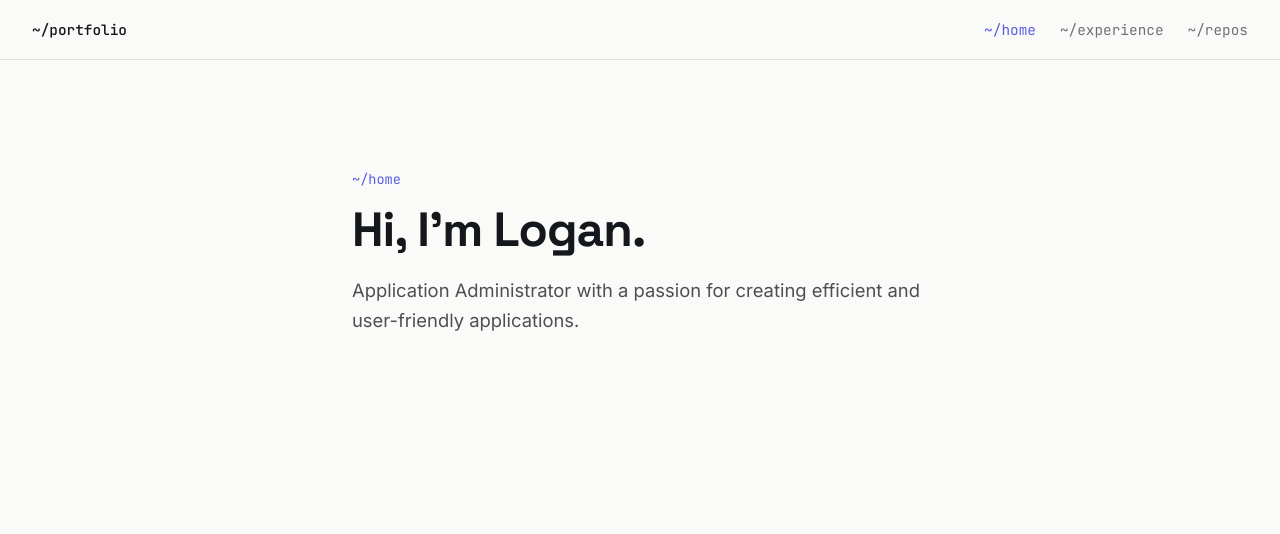
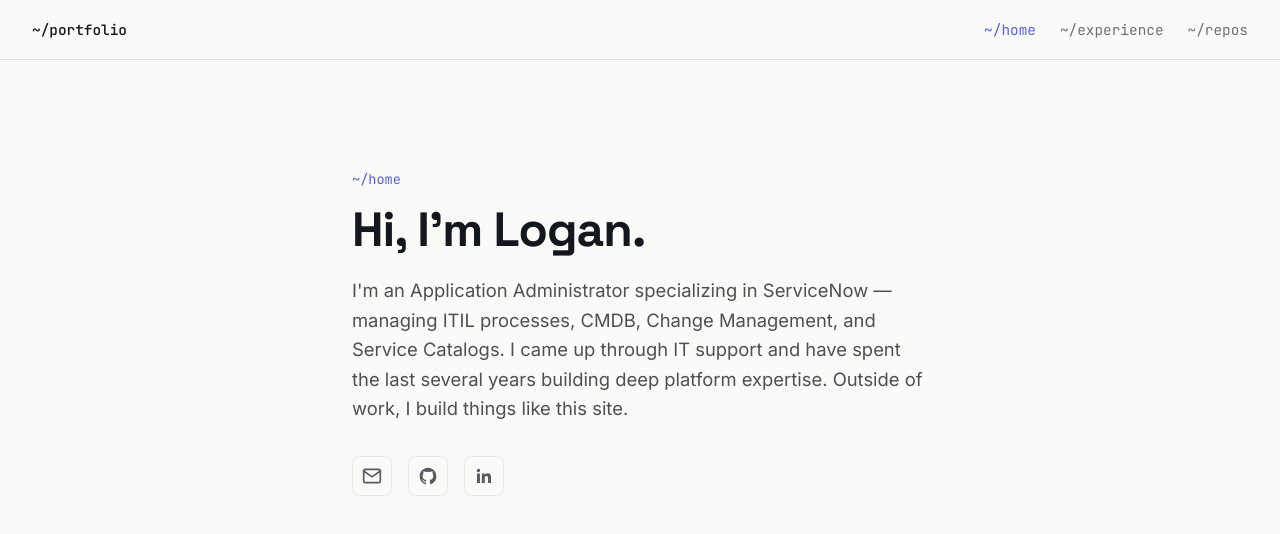
Before and after one commit to logan818/portfolio-app, an Angular app in the folder frontend/: page / in a window 1280 px wide. Shown: the top 534 px of the page. Built offline with nearby package versions, Linux system fonts and the light colour scheme.

Commit message:
Add hero bio and icon links to Home page

```diff
--- a/frontend/src/app/components/home/home.html
+++ b/frontend/src/app/components/home/home.html
@@ -2,6 +2,27 @@
   <p class="hero__eyebrow">~/home</p>
   <h1>Hi, I'm Logan.</h1>
   <p class="hero__lede">
-    Application Administrator with a passion for creating efficient and user-friendly applications.
+    I'm an Application Administrator specializing in ServiceNow — managing
+    ITIL processes, CMDB, Change Management, and Service Catalogs. I came up
+    through IT support and have spent the last several years building deep
+    platform expertise. Outside of work, I build things like this site.
   </p>
+  <div class="hero__links">
+    <a href="mailto:Logan.Calhoun@hotmail.com" aria-label="Email" class="icon-link">
+      <svg viewBox="0 0 24 24" fill="none" stroke="currentColor" stroke-width="2">
+        <rect x="2" y="4" width="20" height="16" rx="2"/>
+        <path d="m22 6-10 7L2 6"/>
+      </svg>
+    </a>
+    <a href="https://github.com/logan818" target="_blank" rel="noopener" aria-label="GitHub" class="icon-link">
+      <svg viewBox="0 0 24 24" fill="currentColor">
+        <path d="M12 2C6.48 2 2 6.58 2 12.25c0 4.53 2.87 8.37 6.84 9.73.5.1.68-.22.68-.49 0-.24-.01-.87-.01-1.71-2.78.62-3.37-1.37-3.37-1.37-.46-1.19-1.11-1.51-1.11-1.51-.91-.64.07-.62.07-.62 1 .07 1.53 1.05 1.53 1.05.9 1.57 2.34 1.12 2.91.86.09-.66.35-1.12.64-1.38-2.22-.26-4.56-1.14-4.56-5.05 0-1.12.39-2.03 1.03-2.75-.1-.26-.45-1.3.1-2.71 0 0 .84-.27 2.75 1.05a9.3 9.3 0 0 1 5 0c1.91-1.32 2.75-1.05 2.75-1.05.55 1.41.2 2.45.1 2.71.64.72 1.03 1.63 1.03 2.75 0 3.92-2.34 4.78-4.57 5.04.36.32.68.94.68 1.9 0 1.37-.01 2.47-.01 2.81 0 .27.18.6.69.49A10.26 10.26 0 0 0 22 12.25C22 6.58 17.52 2 12 2Z"/>
+      </svg>
+    </a>
+    <a href="https://www.linkedin.com/in/logan-calhoun-b14512177/" target="_blank" rel="noopener" aria-label="LinkedIn" class="icon-link">
+      <svg viewBox="0 0 24 24" fill="currentColor">
+        <path d="M20.45 20.45h-3.55v-5.57c0-1.33-.02-3.03-1.85-3.03-1.86 0-2.14 1.45-2.14 2.94v5.66H9.36V9h3.41v1.56h.05c.48-.9 1.64-1.85 3.37-1.85 3.6 0 4.27 2.37 4.27 5.45v6.29ZM5.34 7.43a2.06 2.06 0 1 1 0-4.12 2.06 2.06 0 0 1 0 4.12ZM7.12 20.45H3.56V9h3.56v11.45Z"/>
+      </svg>
+    </a>
+  </div>
 </section>
--- a/frontend/src/app/components/home/home.scss
+++ b/frontend/src/app/components/home/home.scss
@@ -23,3 +23,39 @@
   color: var(--ink);
   opacity: 0.75;
 }
+
+.hero__cta {
+  display: flex;
+  gap: 1rem;
+  margin-top: 2rem;
+}
+
+.hero__links {
+  display: flex;
+  gap: 1rem;
+  margin-top: 2rem;
+}
+
+.icon-link {
+  display: flex;
+  align-items: center;
+  justify-content: center;
+  width: 40px;
+  height: 40px;
+  border-radius: 8px;
+  border: 1px solid var(--border);
+  color: var(--ink);
+  opacity: 0.7;
+  transition: opacity 0.15s ease, border-color 0.15s ease;
+}
+
+.icon-link:hover {
+  opacity: 1;
+  border-color: var(--accent);
+  color: var(--accent);
+}
+
+.icon-link svg {
+  width: 20px;
+  height: 20px;
+}
--- a/frontend/src/app/components/repos/repos.html
+++ b/frontend/src/app/components/repos/repos.html
@@ -1,6 +1,6 @@
 <section class="repos">
   <p class="repos__eyebrow">~/repos</p>
-  <h2>Projects</h2>
+  <h2>GitHub Repositories</h2>
   <p class="repos__empty" *ngIf="repos().length === 0">
     No repos yet.
   </p>
```
Also changed, not shown: 1 other file (tests, documents, lock files or other folders).
